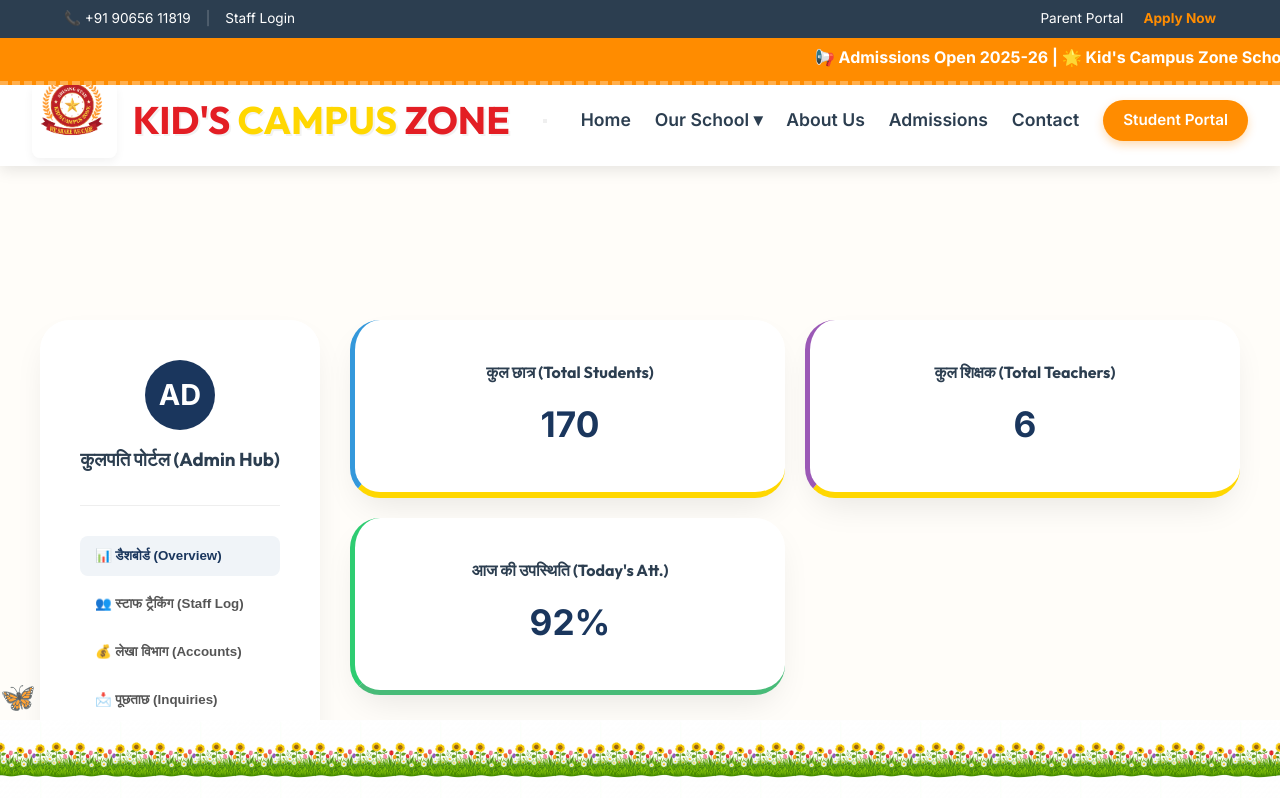
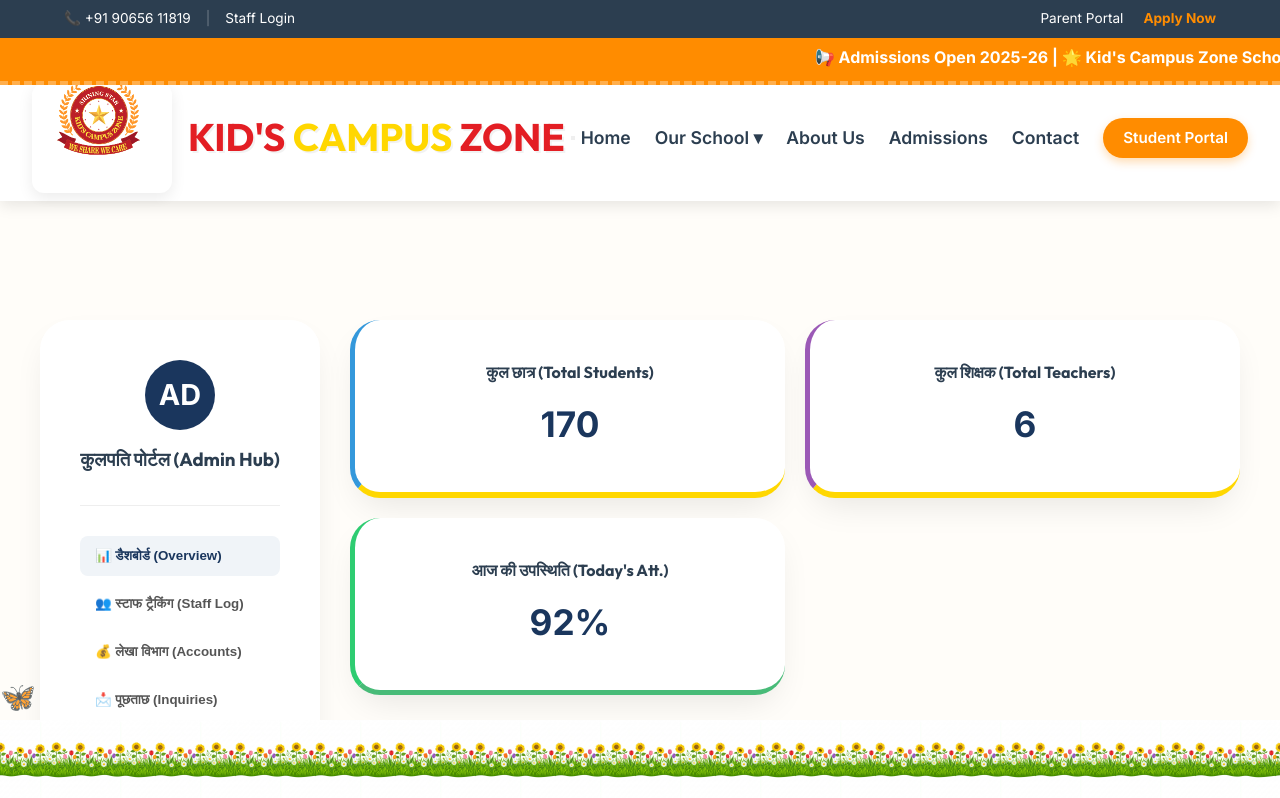
Before and after one commit to RubyGupta-tech/school-website, a React (Vite) app in the folder school-website/: page /admin-dashboard in a window 1280 px wide. Shown: the top 798 px of the page. Built offline with nearby package versions, Linux system fonts and the light colour scheme.

Commit message:
Restore original large logo size in navbar with refined cropping

```diff
--- a/school-website/src/App.css
+++ b/school-website/src/App.css
@@ -104,27 +104,27 @@
   gap: 1rem;
 }
 
-/* Navbar Logo Crop - Fixed Visibility */
+/* Navbar Logo Crop - Big & Visible */
 .navbar-logo-container {
-  width: auto;      /* Let it adjust to brand name */
-  max-width: 150px;
-  height: 75px;     /* Tight height for cropping */
+  width: 140px;
+  height: 110px;     /* Much larger than before, but still crops top/bottom */
   overflow: hidden;
-  border-radius: 8px;
+  border-radius: 12px;
   background: white;
   display: flex;
   align-items: center;
   justify-content: center;
-  box-shadow: 0 4px 10px rgba(0,0,0,0.05);
+  box-shadow: 0 5px 15px rgba(0,0,0,0.08);
   transition: all 0.3s cubic-bezier(0.175, 0.885, 0.32, 1.275);
 }
 
 .navbar-logo {
-  height: 120px;    /* Larger than container to crop top/bottom */
+  height: 160px;    /* Scored larger to maintain 'Big' look */
   width: auto;
   object-fit: contain;
-  margin-top: 0;    /* Adjusted to center better */
+  margin-top: -5px;
 }
+
 
 .navbar-logo-link:hover .navbar-logo-container {
   transform: scale(1.05) rotate(1deg);
```
